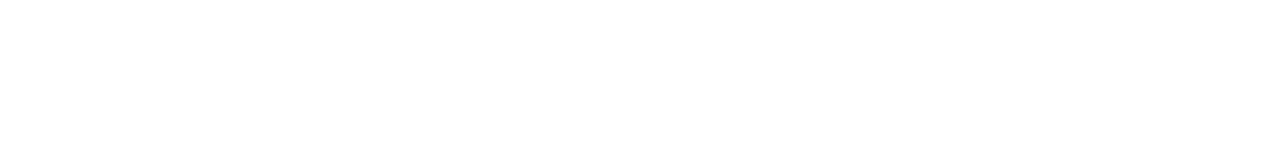
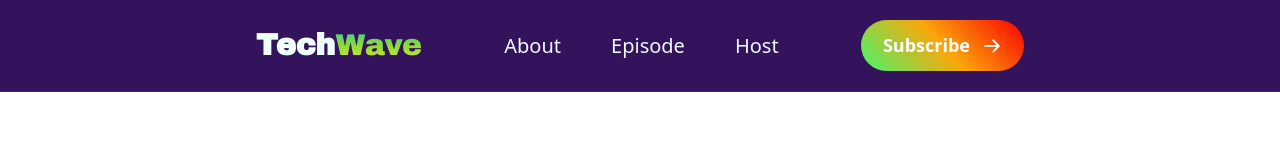
Before and after one commit to hassan25bd/B13-A02, a plain HTML site: page index.html in a window 1280 px wide. Drawn offline with nearby package versions, Linux system fonts and the light colour scheme.

Commit message:
header done

```diff
--- a/index.html
+++ b/index.html
@@ -3,9 +3,28 @@
 <head>
     <meta charset="UTF-8">
     <meta name="viewport" content="width=device-width, initial-scale=1.0">
+    <script src="https://cdn.jsdelivr.net/npm/@tailwindcss/browser@4"></script>
+    <link rel="stylesheet" href="style.css">
     <title>B13-A02-TechWave-main</title>
+    <link rel="preconnect" href="https://fonts.googleapis.com">
+    <link rel="preconnect" href="https://fonts.gstatic.com" crossorigin>
+    <link href="https://fonts.googleapis.com/css2?family=Archivo+Black&display=swap" rel="stylesheet">
 </head>
 <body>
-
+    <header>
+    <nav>
+        <div class="brand">
+            <h2>Tech<span class="color">Wave</span></h2>
+        </div>
+            <ul class="menu">
+                <li><a href="#"></a>About</li>
+                <li><a href="#"></a>Episode</li>
+                <li><a href="#"></a>Host</li>
+            </ul>
+        <div class="cta">
+            <button class="btn">Subscribe<img src="image/ArrowRight.png" alt=""></button>
+        </div>
+    </nav>
+    </header>
 </body>
 </html>
--- a/style.css
+++ b/style.css
@@ -0,0 +1,64 @@
+*{
+    margin: 0;
+    padding: 0;
+}
+
+.brand h2{
+    font-family:"Archivo Black";
+    font-size: 30px;
+    font-weight: 900;
+    color: azure;
+}
+.color {
+  background: linear-gradient(to bottom, #26c1cf, #8edb31, #f9eb3a);
+  -webkit-background-clip: text;
+  background-clip: text;
+  -webkit-text-fill-color: transparent;
+  color: transparent;
+  font-family: 'Arial Black', sans-serif;
+  font-weight: 900;
+  display: inline-block;
+}
+
+.btn{
+    display: inline-flex;
+    align-items: center;
+    gap: 12px;
+    background: linear-gradient(47.64deg, rgb(71, 245, 109), rgb(251, 166, 9), rgb(248, 0, 0));
+    border: none;
+    padding: 12px 22px;
+    border-radius: 999px;
+    font-size: 18px;
+    font-weight: 900;
+    color: rgb(255, 255, 255);
+    cursor: pointer;
+}
+
+header{
+    box-sizing: border-box;
+    border-bottom: 1px solid rgba(65, 37, 103, 1);
+    background: rgb(51, 20, 92);
+}
+
+nav{
+    width: 60%;
+    max-width: 1140px;
+    margin: 0 auto;
+    padding: 20px 0;
+    display: flex;
+    justify-content: space-between;
+    align-items: center;
+}
+
+nav .menu{
+    display: flex;
+    list-style-type: none;
+    gap: 50px;
+    align-items: center;
+}
+
+nav .menu li{
+    font-size: 20px;
+    text-decoration: none;
+    color: aliceblue;
+}
```
Also changed, not shown: UI/Home - Mobile.png (renamed from assets/UI/Home - Mobile.png), image/ArrowRight.png (added), 4 other files.
